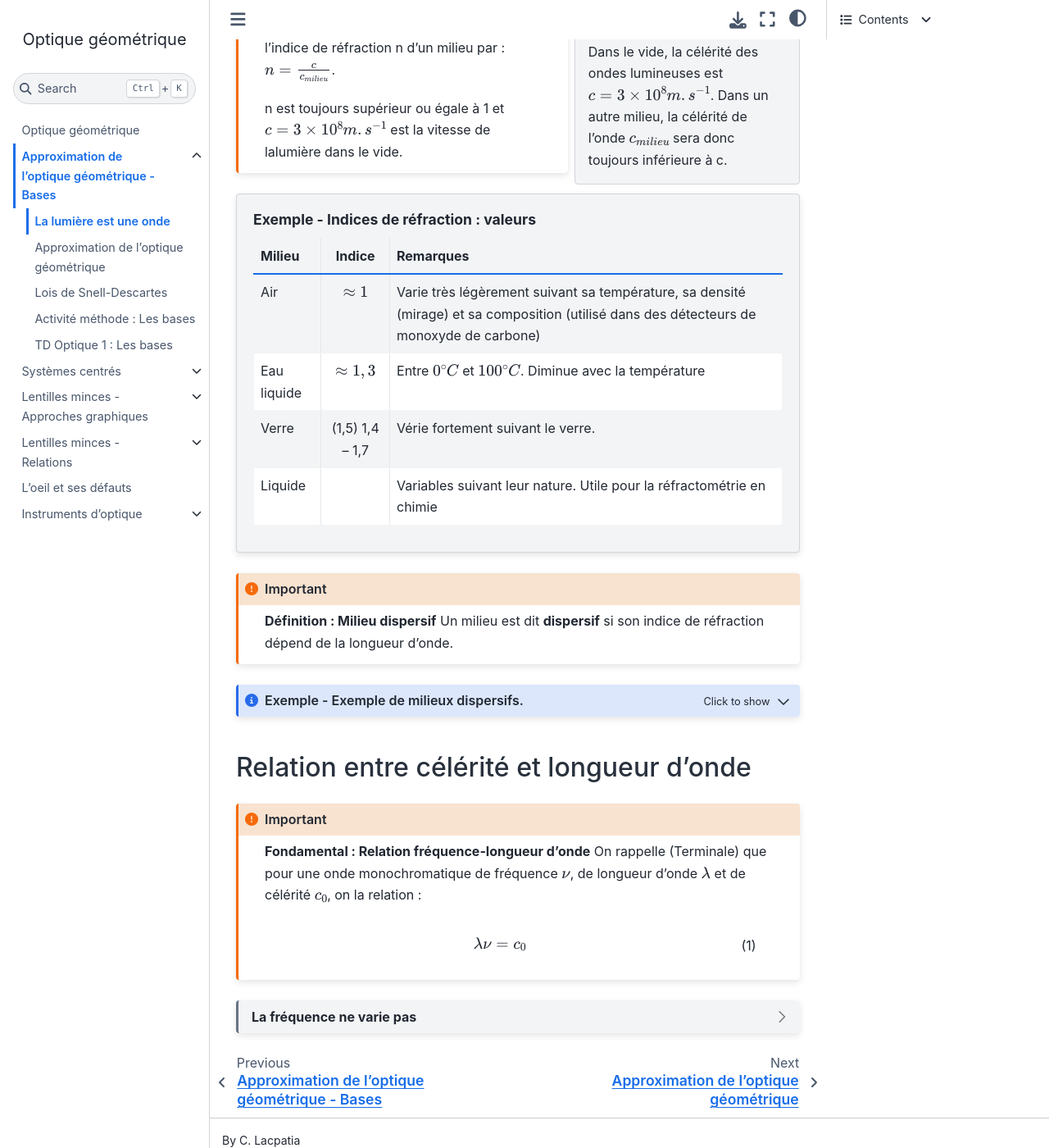
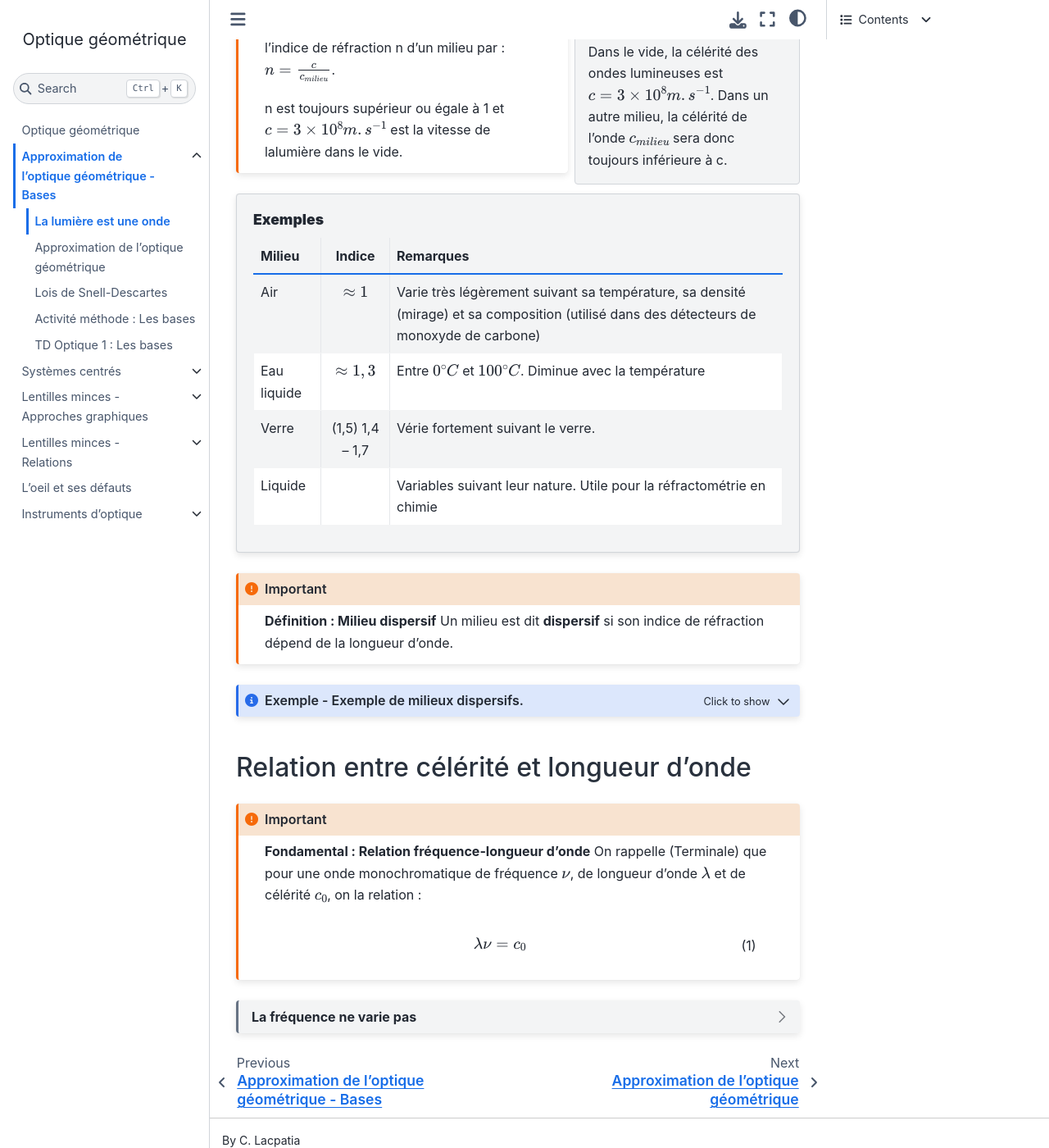
Before and after one commit to pcsi3physiquestan/optique_sources, a Jupyter Book: the page built from notebook/ondes.md, in a window 1280 px wide and 1400 px high, scrolled down 320 px. Shown: the whole window at 82% size. Built offline with Jupyter Book 1.0.4 settings and Sphinx 7.4.7 and the Sphinx Book theme 1.1.4, drawn with Linux system fonts in a browser that asks for light colours; pages that are not in the unit, such as notebooks, are missing from menus.

Commit message:
Mise à jour des sources

`````diff
--- a/_static/myfile.css
+++ b/_static/myfile.css
@@ -3,3 +3,7 @@
 	border-radius: 10px;
 	font-size: 0.85em;
 }
+
+div.topic{
+	background-color: #fefefe;
+}
--- a/notebook/ondes.md
+++ b/notebook/ondes.md
@@ -32,8 +32,7 @@
 n est toujours supérieur ou égale à 1 et $c = 3 \times 10^8 m.s^{-1}$ est la vitesse de lalumière dans le vide.
 ````
 
-````{topic} Exemple - Indices de réfraction : valeurs
-:class: dropdown
+````{topic} __Exemples__
 
 | Milieu | Indice | Remarques |
 |:-|:-:|:-|
`````
